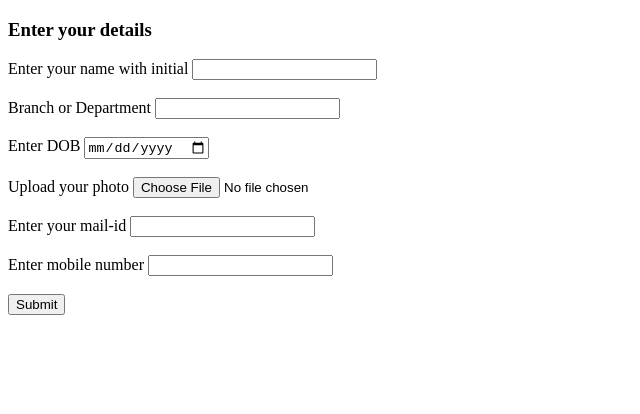
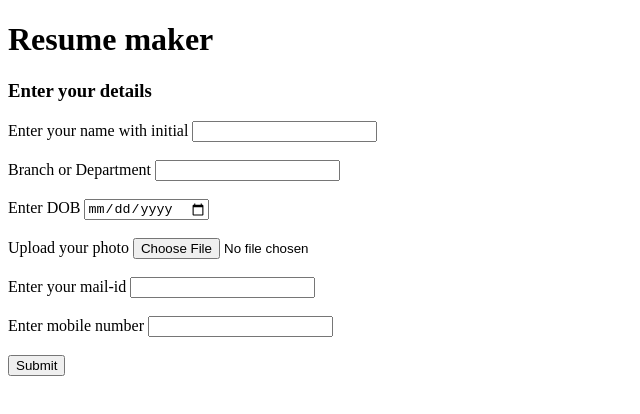
Before and after one commit to Dhamusic/Resume-maker, a plain HTML site: page index.html in a window 1280 px wide. Shown: the whole page, without its empty margins (0-640 px from the left). Drawn offline with Linux system fonts and the light colour scheme.

Commit message:
Update index.html

```diff
--- a/index.html
+++ b/index.html
@@ -3,11 +3,13 @@
 <head>
     <meta charset="UTF-8">
     <meta http-equiv="X-UA-Compatible" content="IE=edge">
+    <title>Resume Maker</title>
     <link rel="icon" type="image/x-icon" href="Dhamu_photo.jpg">
     <script src="resume.js"></script>
 </head>
 <body>
     <div>
+        <h1> Resume maker</h1>
         <h3> Enter your details</h3>
         <form action="resume1.html">
             Enter your name with initial <input id="name"  type="text"> <br><br>
```
